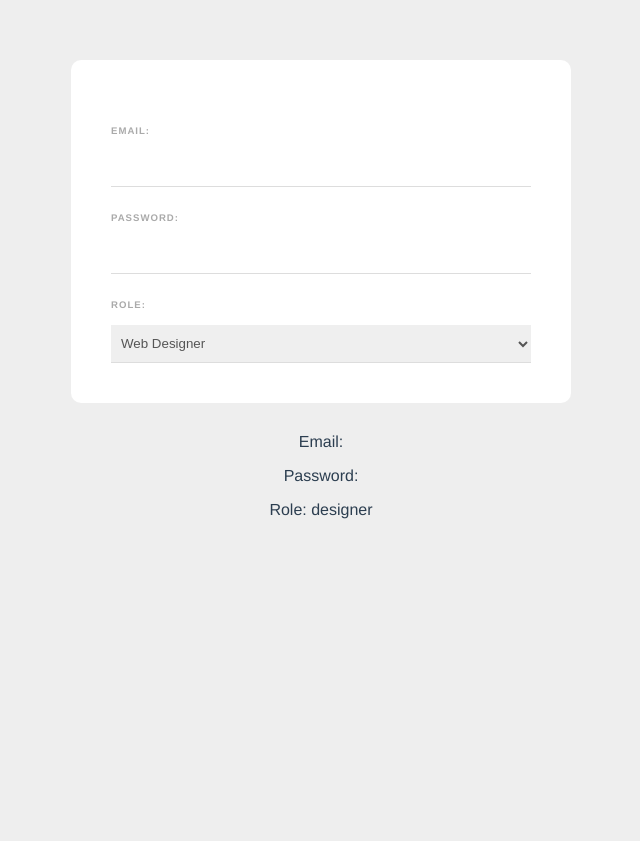
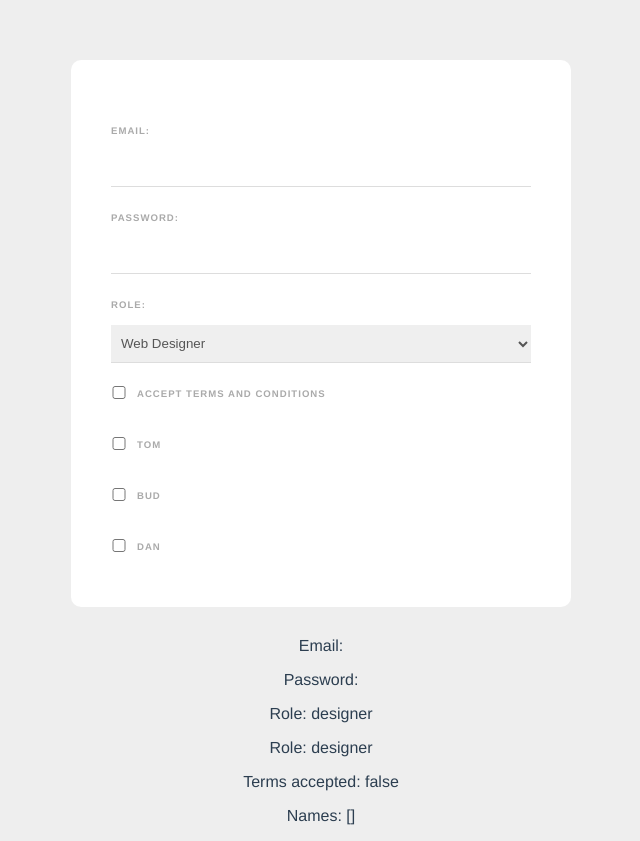
Before and after one commit to Zyar3k/web-form_vue, a Vue app: page / in a window 1280 px wide. Shown: the whole page, without its empty margins (319-959 px from the left). Before the commit the page ends 800 px from the top, so only its background shows below. Built offline with nearby package versions, Linux system fonts and the light colour scheme.

Commit message:
Checkboxes

```diff
--- a/src/components/SignupForm.vue
+++ b/src/components/SignupForm.vue
@@ -10,10 +10,31 @@
       <option value="developer">Web Developer</option>
       <option value="designer">Web Designer</option>
     </select>
+
+    <div class="terms">
+      <input type="checkbox" required v-model="terms" />
+      <label>Accept terms and conditions</label>
+    </div>
+
+    <div>
+      <input type="checkbox" value="tom" v-model="names" />
+      <label>Tom</label>
+    </div>
+    <div>
+      <input type="checkbox" value="bud" v-model="names" />
+      <label>Bud</label>
+    </div>
+    <div>
+      <input type="checkbox" value="dan" v-model="names" />
+      <label>Dan</label>
+    </div>
   </form>
   <p>Email: {{ email }}</p>
   <p>Password: {{ password }}</p>
   <p>Role: {{ role }}</p>
+  <p>Role: {{ role }}</p>
+  <p>Terms accepted: {{ terms }}</p>
+  <p>Names: {{ names }}</p>
 </template>
 
 <script>
@@ -23,6 +44,8 @@
       email: "",
       password: "",
       role: "designer",
+      terms: false,
+      names: [],
     };
   },
 };
@@ -56,4 +79,11 @@
   border-bottom: 1px solid #ddd;
   color: #555;
 }
+input[type="checkbox"] {
+  display: inline-block;
+  width: 16px;
+  margin: 0 10px 0 0;
+  position: relative;
+  top: 2px;
+}
 </style>
```
